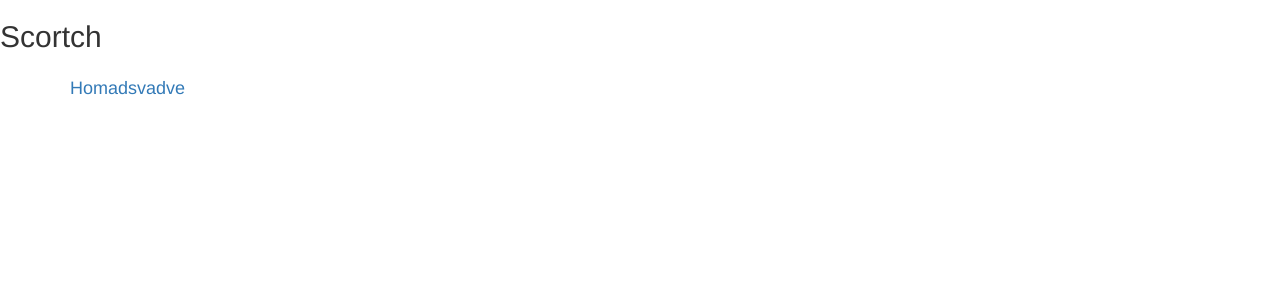
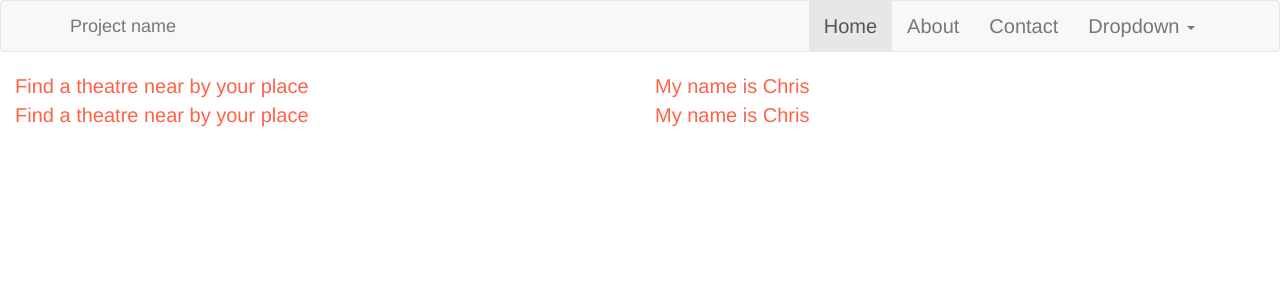
Before and after one commit to shinmike/theater-finder, a React (Create React App) app: page / in a window 1280 px wide. Shown: the top 300 px of the page. Built offline with nearby package versions, Linux system fonts and the light colour scheme.

Commit message:
starter template simplified

```diff
--- a/package.json
+++ b/package.json
@@ -4,6 +4,12 @@
   "private": true,
   "dependencies": {
     "bootstrap": "^4.0.0-beta.3",
+    "gulp": "^3.9.1",
+    "gulp-changed": "^3.2.0",
+    "gulp-clean-css": "^3.9.2",
+    "gulp-rename": "^1.2.2",
+    "gulp-sass": "^3.1.0",
+    "gulp-uglify": "^3.0.0",
     "react": "^16.2.0",
     "react-bootstrap": "^0.32.0",
     "react-dom": "^16.2.0",
--- a/public/index.html
+++ b/public/index.html
@@ -4,40 +4,11 @@
     <meta charset="utf-8">
     <meta name="viewport" content="width=device-width, initial-scale=1, shrink-to-fit=no">
     <meta name="theme-color" content="#000000">
-    <!--
-      manifest.json provides metadata used when your web app is added to the
-      homescreen on Android. See https://developers.google.com/web/fundamentals/engage-and-retain/web-app-manifest/
-    -->
-    <link rel="manifest" href="%PUBLIC_URL%/manifest.json">
-    <link rel="shortcut icon" href="%PUBLIC_URL%/favicon.ico">
-    <!--
-      Notice the use of %PUBLIC_URL% in the tags above.
-      It will be replaced with the URL of the `public` folder during the build.
-      Only files inside the `public` folder can be referenced from the HTML.
-
-      Unlike "/favicon.ico" or "favicon.ico", "%PUBLIC_URL%/favicon.ico" will
-      work correctly both with client-side routing and a non-root public URL.
-      Learn how to configure a non-root public URL by running `npm run build`.
-    -->
-    <title>React App</title>
+    <title>Find Theatre</title>
     <link rel="stylesheet" href="https://maxcdn.bootstrapcdn.com/bootstrap/3.3.7/css/bootstrap.min.css" integrity="sha384-BVYiiSIFeK1dGmJRAkycuHAHRg32OmUcww7on3RYdg4Va+PmSTsz/K68vbdEjh4u" crossorigin="anonymous">
   </head>
   <body>
-    <noscript>
-      You need to enable JavaScript to run this app.
-    </noscript>
     <div id="root"></div>
-    <!--
-      This HTML file is a template.
-      If you open it directly in the browser, you will see an empty page.
-
-      You can add webfonts, meta tags, or analytics to this file.
-      The build step will place the bundled scripts into the <body> tag.
-
-      To begin the development, run `npm start` or `yarn start`.
-      To create a production bundle, use `npm run build` or `yarn build`.
-    -->
-
     <script src="https://ajax.googleapis.com/ajax/libs/jquery/1.12.4/jquery.min.js"></script>
     <script src="https://maxcdn.bootstrapcdn.com/bootstrap/3.3.7/js/bootstrap.min.js" integrity="sha384-Tc5IQib027qvyjSMfHjOMaLkfuWVxZxUPnCJA7l2mCWNIpG9mGCD8wGNIcPD7Txa" crossorigin="anonymous"></script>
   </body>
--- a/src/App.css
+++ /dev/null
@@ -1,28 +0,0 @@
-.App {
-  text-align: center;
-}
-
-.App-logo {
-  animation: App-logo-spin infinite 20s linear;
-  height: 80px;
-}
-
-.App-header {
-  background-color: #222;
-  height: 150px;
-  padding: 20px;
-  color: white;
-}
-
-.App-title {
-  font-size: 1.5em;
-}
-
-.App-intro {
-  font-size: large;
-}
-
-@keyframes App-logo-spin {
-  from { transform: rotate(0deg); }
-  to { transform: rotate(360deg); }
-}
--- a/src/App.js
+++ b/src/App.js
@@ -1,30 +1,19 @@
 import React, { Component } from 'react';
-import './App.css';
 
+// Includes
+import './assets/css/style.min.css';
+
+// Components
+  // Header
+import Nav from './components/header/nav';
+import Search from './components/header/search';
 
 class App extends Component {
   render() {
     return (
       <div>
-        <nav className="navbar navbar-light navbar-fixed-top navbarTop" id="my-navbar">
-          <div className="logo"><h2>Scortch</h2></div>
-          <div className="container">
-            <div className="navbar-header">
-              <button type="button" className="navbar-toggle navSidebar" data-toggle="collapse" data-target="#navbarSidebar">
-                <span className="sr-only">Toggle navigation</span>
-                <span className="icon-bar"></span>
-                <span className="icon-bar"></span>
-                <span className="icon-bar"></span>
-              </button>
-              <button type="button" className="navbar-toggle user-border" data-toggle="collapse" data-target="#navbar-collapse">
-                <span className="user-icon">
-                  <i className="fa fa-user" aria-hidden="true"></i>
-                </span>
-              </button>
-              <a href="" className="navbar-brand navTitle">Homadsvadve</a>
-            </div>
-          </div>
-        </nav>
+        <Nav />
+        <Search />
       </div>
     );
   }
--- /dev/null
+++ b/src/assets/css/style.min.css
@@ -0,0 +1 @@
+body{color:tomato;font-size:20px}
--- /dev/null
+++ b/src/assets/scss/style.scss
@@ -0,0 +1,4 @@
+body {
+  color: tomato;
+  font-size: 20px;
+}
--- /dev/null
+++ b/src/components/header/nav.js
@@ -0,0 +1,49 @@
+import React, { Component } from 'react';
+
+class Nav extends Component {
+  render() {
+    return (
+      <div>
+        <div className="navbar navbar-default navbar-top">
+          <div className="container">
+            <div className="navbar-header">
+              <button type="button" className="navbar-toggle" data-toggle="collapse" data-target=".navbar-collapse">
+                <span className="icon-bar"></span>
+                <span className="icon-bar"></span>
+                <span className="icon-bar"></span>
+              </button>
+              <a className="navbar-brand" href="">Project name</a>
+            </div>
+            <div className="collapse navbar-collapse">
+              <ul className="nav navbar-nav navbar-right">
+                <li className="active"><a href="">Home</a></li>
+                <li><a href="about">About</a></li>
+                <li><a href="contact">Contact</a></li>
+                <li className="dropdown">
+                  <a href="" className="dropdown-toggle" data-toggle="dropdown">Dropdown <b className="caret"></b></a>
+                  <ul className="dropdown-menu">
+                    <li><a href="">Action</a></li>
+                    <li><a href="">Another action</a></li>
+                    <li><a href="">Something else here</a></li>
+                    <li className="divider"></li>
+                    <li className="dropdown-header">Nav header</li>
+                    <li><a href="">Separated link</a></li>
+                    <li><a href="">One more separated link</a></li>
+                  </ul>
+                </li>
+              </ul>
+            </div>
+          </div>
+        </div>
+        <div className="container-fluid">
+          <div className="row">
+            <div className="col-xs-6">Find a theatre near by your place</div>
+            <div className="col-xs-6">My name is Chris</div>
+          </div>
+        </div>
+      </div>
+    );
+  }
+}
+
+export default Nav;
--- /dev/null
+++ b/src/components/header/search.js
@@ -0,0 +1,18 @@
+import React, { Component } from 'react';
+
+class Search extends Component {
+  render() {
+    return (
+      <div>
+        <div className="container-fluid">
+          <div className="row">
+            <div className="col-xs-6">Find a theatre near by your place</div>
+            <div className="col-xs-6">My name is Chris</div>
+          </div>
+        </div>
+      </div>
+    );
+  }
+}
+
+export default Search;
```
Also changed, not shown: gulpfile.js (added, +34 -0 lines), src/logo.svg (deleted), 1 other file (tests, documents, lock files or other folders).
